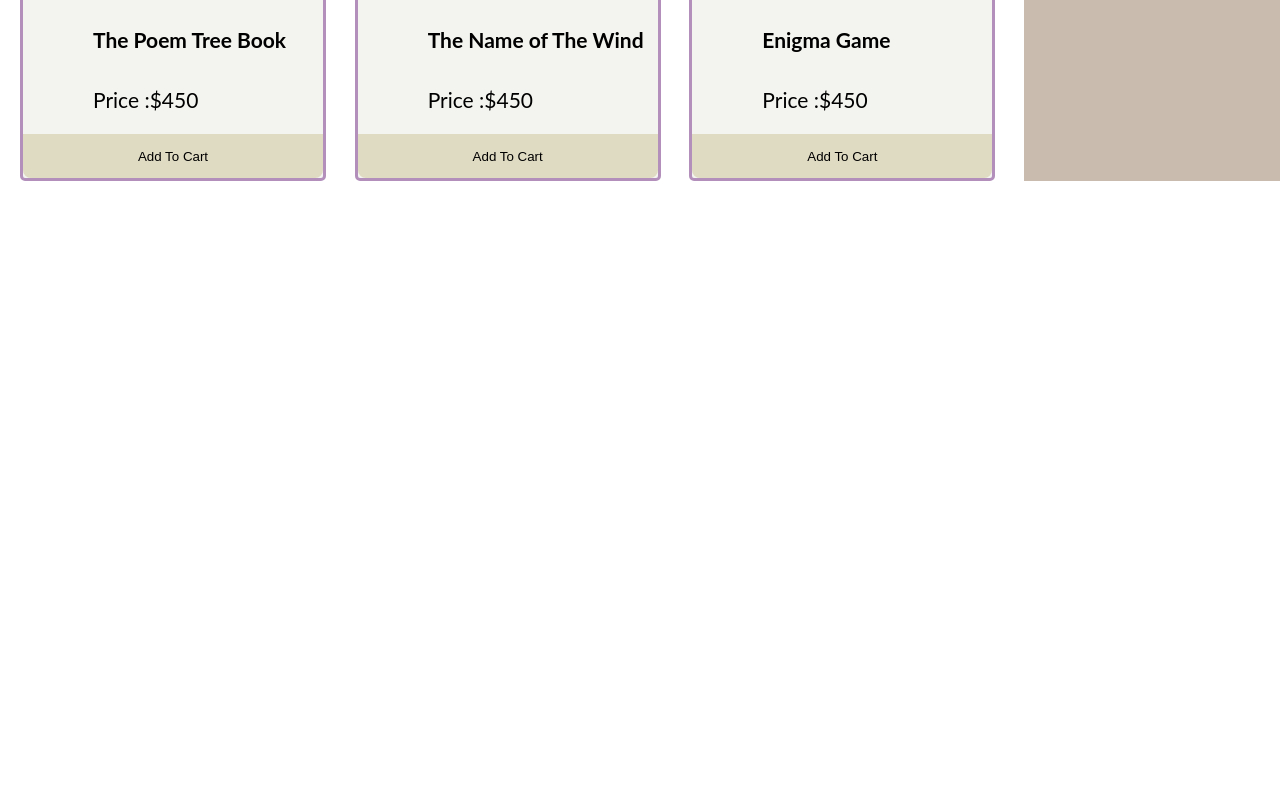
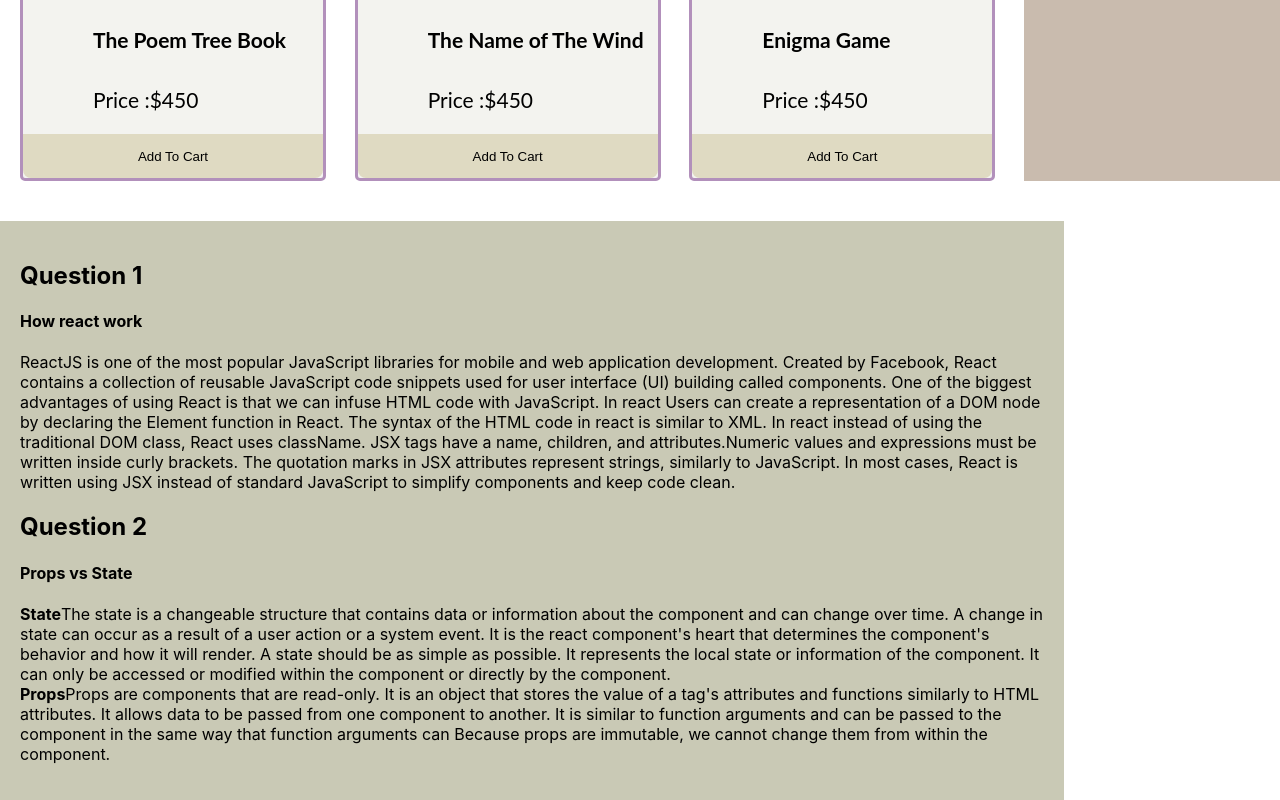
Before and after one commit to Sumaiyash/my-book-shop, a React (Create React App) app: page / in a window 1280 px wide. Shown: the part 1733-2533 px from the top of the page. Before the commit the page ends 1914 px from the top, so only its background shows below. Built offline with nearby package versions, Linux system fonts and the light colour scheme.

Commit message:
question session commited

```diff
--- a/src/Component/Cart/Cart.js
+++ b/src/Component/Cart/Cart.js
@@ -4,10 +4,7 @@ import './Cart.css';
 const Cart = (props) => {
     const { name } = props.item;
 
-    // const handelRandom = cart => {
-    //     const randomCart = cart[Math.floor(Math.random() * cart.length)];
-    //     console.log(randomCart);
-    // }
+
     return (
         <div>
 
--- a/src/Component/Shop/Shop.css
+++ b/src/Component/Shop/Shop.css
@@ -14,6 +14,13 @@
 .cart-container{
     background-color: rgb(201, 187, 174);
 }
+
+.question-container{
+    background-color: rgb(201, 201, 181);
+    width: 100%;
+    margin-top: 40px;
+    padding: 20px;
+}
 @media screen and (max-width:1100px) {
     .product-container{
         grid-template-columns: repeat(2,1fr);
--- a/src/Component/Shop/Shop.js
+++ b/src/Component/Shop/Shop.js
@@ -59,8 +59,43 @@ const Shop = () => {
 
 
             </div>
+
+            <div className='question-container'>
+                <h2>Question 1</h2>
+                <h4>How react work</h4>
+                <p>ReactJS is one of the most popular JavaScript libraries for mobile and web application development.
+                    Created by Facebook, React contains a collection of reusable JavaScript code snippets used for user interface
+                    (UI) building called components. One of the biggest advantages of using React is that we can infuse HTML code
+                    with JavaScript. In react Users can create a representation of a DOM node by declaring the Element function in
+                    React. The syntax of the HTML code in react is similar to XML. In react instead of using the traditional DOM
+                    class, React uses className. JSX tags have a name, children, and attributes.Numeric values and expressions must
+                    be written inside curly brackets. The quotation marks in JSX attributes represent strings, similarly to
+                    JavaScript. In most cases, React is written using JSX instead of standard JavaScript to simplify components
+                    and keep code clean.
+                </p>
+
+                <h2>Question 2</h2>
+                <h4>Props vs State</h4>
+                <p><b>State</b>
+                    The state is a changeable structure that contains data or information about the component and can change over
+                    time. A change in state can occur as a result of a user action or a system event. It is the react component's
+                    heart that determines the component's behavior and how it will render. A state should be as simple as
+                    possible. It represents the local state or information of the component. It can only be accessed or modified
+                    within the component or directly by the component.
+                    <br />
+                    <b>Props</b>
+                    Props are components that are read-only. It is an object that stores the value of a tag's attributes and
+                    functions similarly to HTML attributes. It allows data to be passed from one component to another. It is
+                    similar to function arguments and can be passed to the component in the same way that function arguments can
+                    Because props are immutable, we cannot change them from within the component.
+                </p>
+            </div>
         </div>
+
     );
+
 };
 
+
+
 export default Shop;
```
